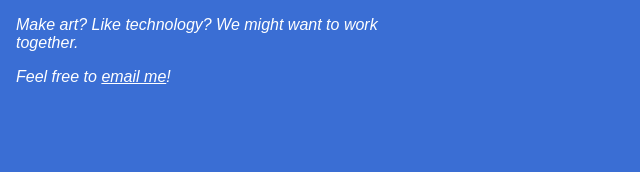
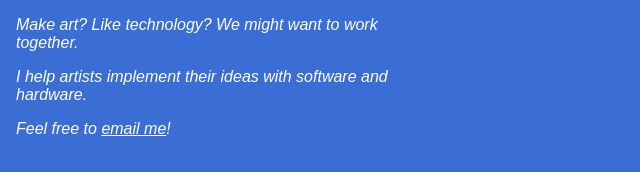
Before and after one commit to xtyrrell/xtyrrell.com, a plain HTML site: page work.html in a window 1280 px wide. Shown: the whole page, without its empty margins (0-640 px from the left). Drawn offline with nearby package versions, Linux system fonts and the light colour scheme; a web font is replaced by a local one.

Commit message:
feat: add work line

```diff
--- a/work.html
+++ b/work.html
@@ -10,6 +10,7 @@
 <body>
   <main>
     <p>Make art? Like technology? We might want to work together.</p>
+    <p>I help artists implement their ideas with software and hardware.</p>
     <p>Feel free to <a href="email.html">email me</a>!</p>
   </main>
 
```
